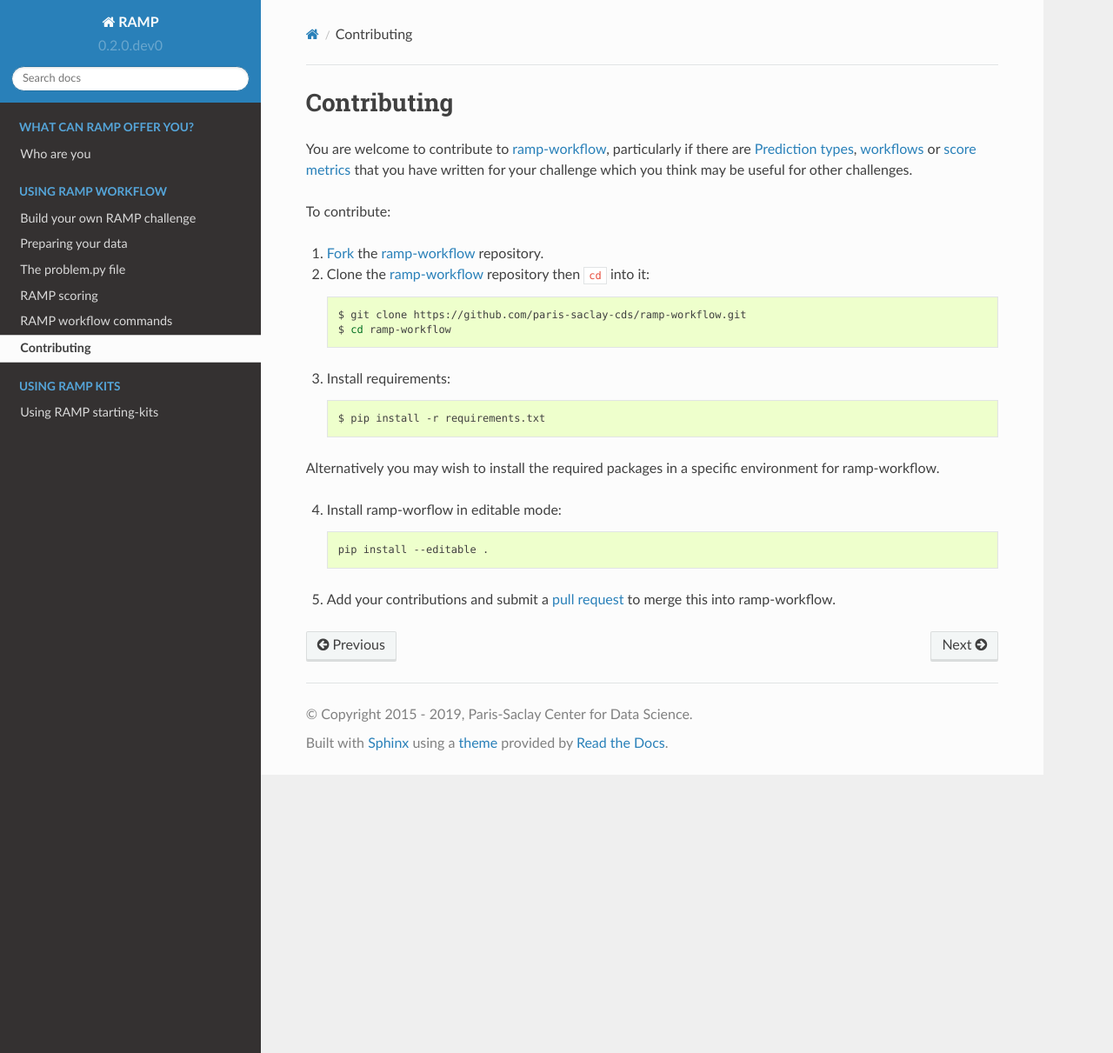
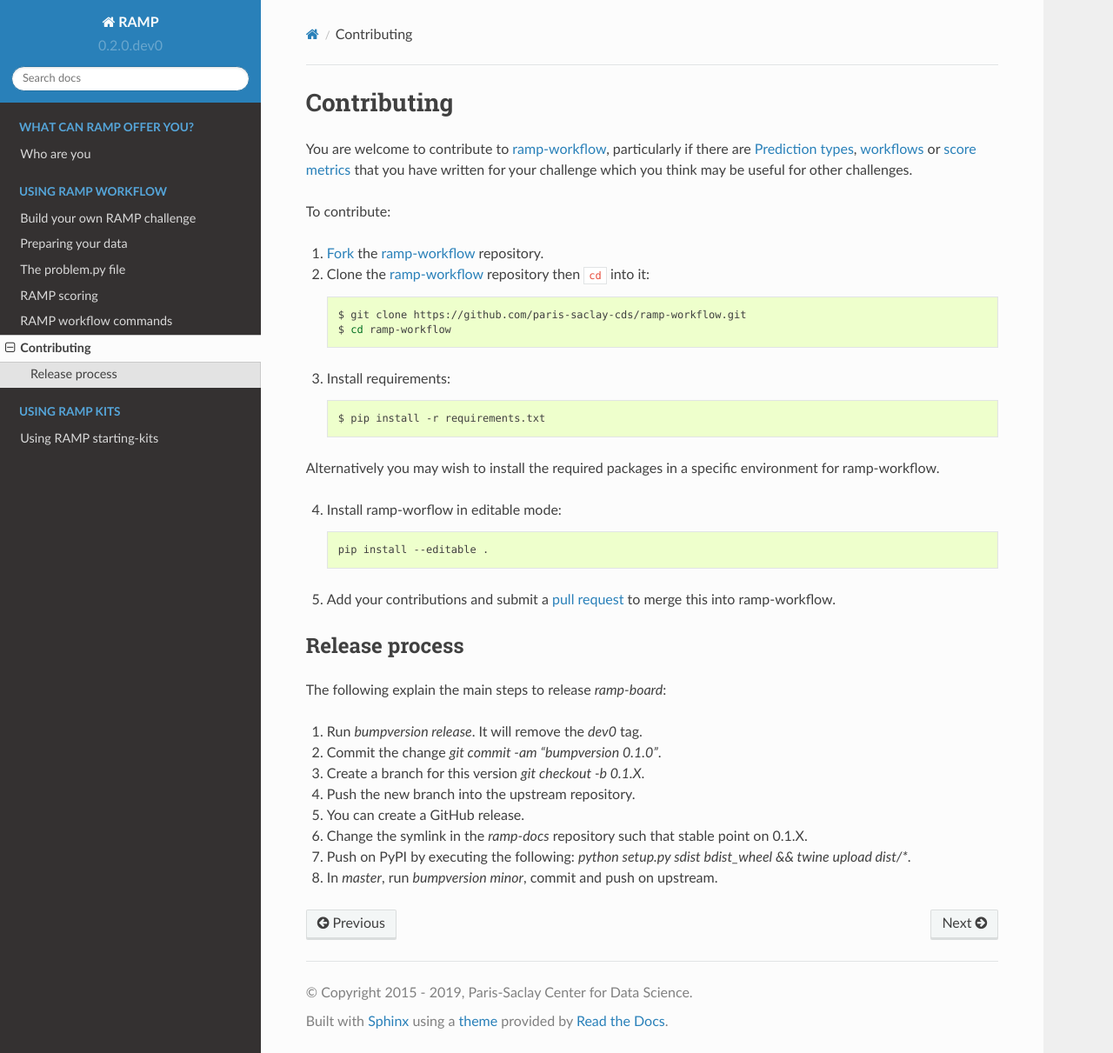
Before and after one commit to paris-saclay-cds/ramp-workflow, a Sphinx documentation site: the page built from doc/contribute.rst, in a window 1280 px wide and 1211 px high. Shown: the whole window at 87% size. Built offline with Sphinx 7.4.7 and the Read the Docs theme 2.0.0, drawn with Linux system fonts in a browser that asks for light colours; formulas are drawn with MathJax 3; the version number is read from the project's files by our own code.

Commit message:
DOC add information about release process

```diff
--- a/doc/contribute.rst
+++ b/doc/contribute.rst
@@ -46,3 +46,19 @@
 
 
 .. _ramp-workflow: https://github.com/paris-saclay-cds/ramp-workflow
+
+Release process
+---------------
+
+The following explain the main steps to release `ramp-board`:
+
+1. Run `bumpversion release`. It will remove the `dev0` tag.
+2. Commit the change `git commit -am "bumpversion 0.1.0"`.
+3. Create a branch for this version `git checkout -b 0.1.X`.
+4. Push the new branch into the upstream repository.
+5. You can create a GitHub release.
+6. Change the symlink in the `ramp-docs` repository such that stable point on
+   0.1.X.
+7. Push on PyPI by executing the following:
+   `python setup.py sdist bdist_wheel && twine upload dist/*`.
+8. In `master`, run `bumpversion minor`, commit and push on upstream.
```
